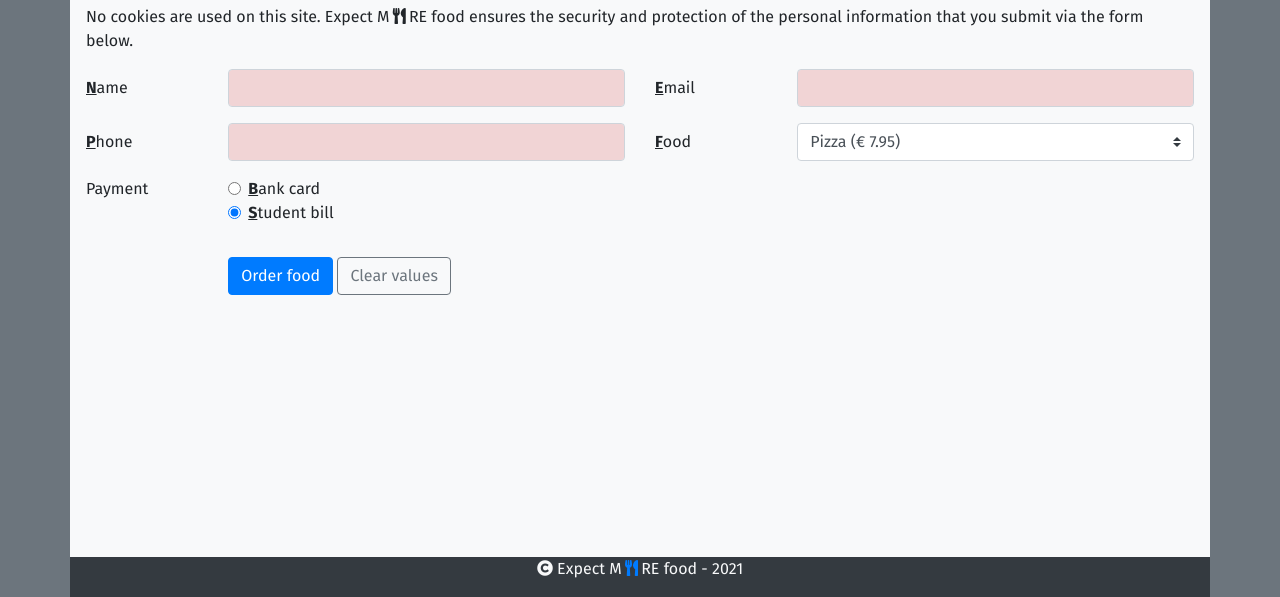
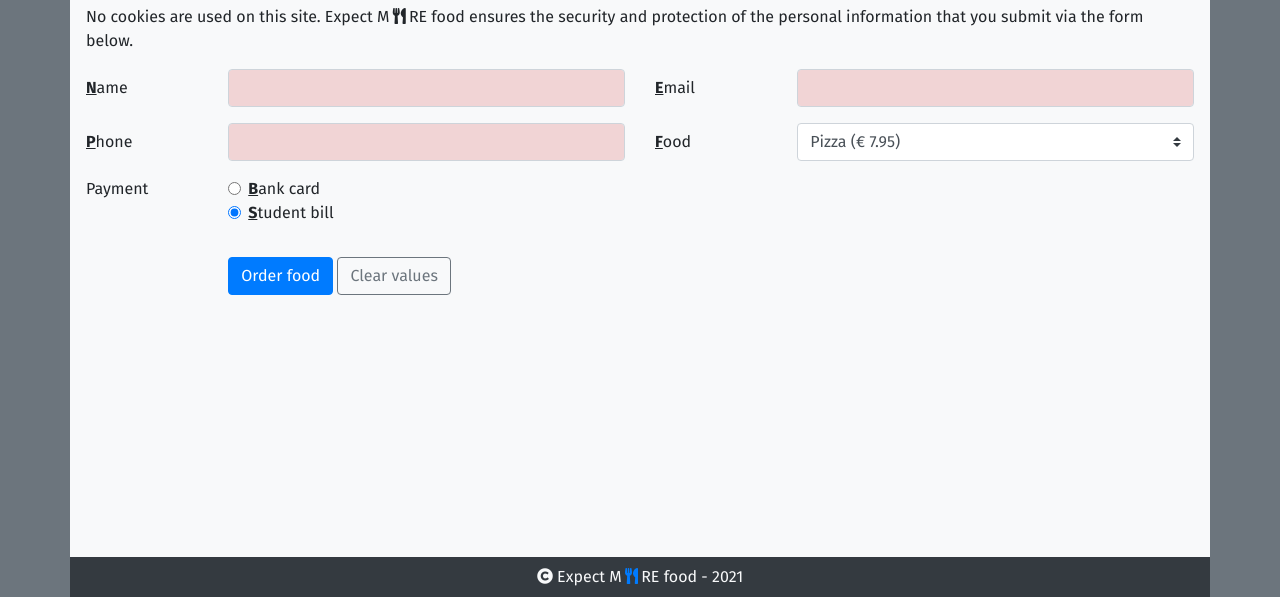
Before and after one commit to YentlHendrickx/web_more_food, a plain HTML site: page order.html in a window 1280 px wide. Shown: the part 203-800 px from the top of the page. Drawn offline with nearby package versions, Linux system fonts and the light colour scheme; files that its build step writes are made by us from their sources.

Commit message:
footer fix

```diff
--- a/order.html
+++ b/order.html
@@ -124,9 +124,10 @@
     </main>
 
 
-    <footer class="bg-dark text-light h-auto col-12 d-flex justify-content-center align-items-center">
-            <p><i class="fas fa-copyright"></i> Expect M<i class="fas fa-utensils text-primary"></i>RE food - 2021</p>
-        </footer>
+    <footer class="bg-dark text-light text-center py-2">
+        <p class="m-0"><i class="fas fa-copyright"></i> Expect M<i class="fas fa-utensils text-primary"></i>RE food -
+            2021</p>
+    </footer>
 </div>
 
 <script src="https://code.jquery.com/jquery-3.5.1.min.js"></script>
```
